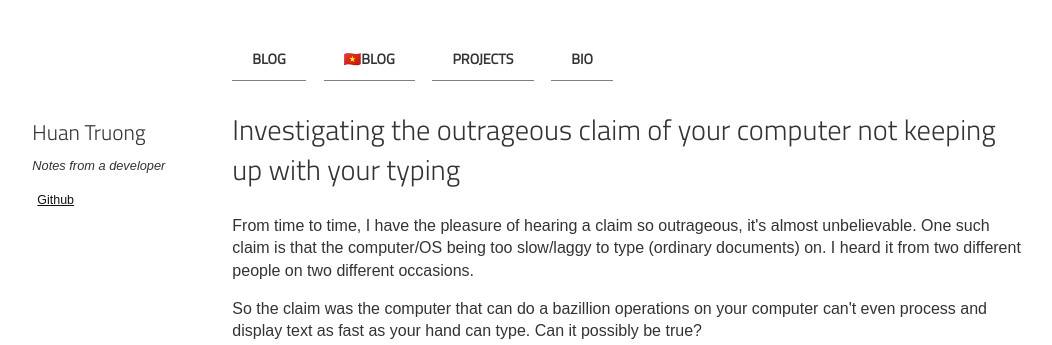
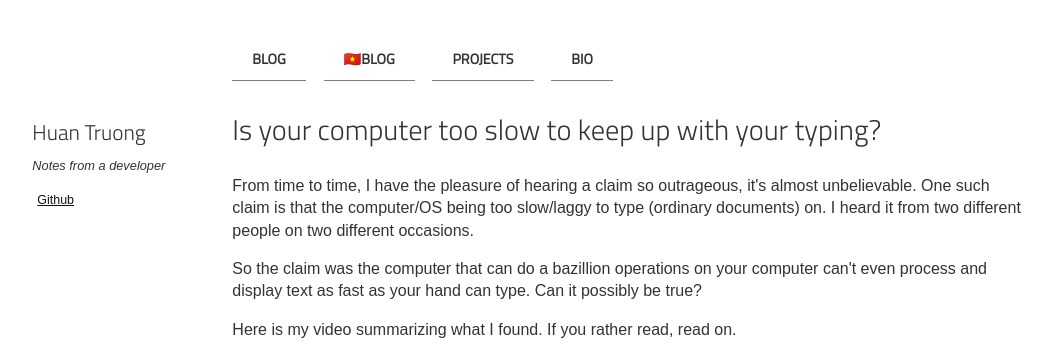
Before and after one commit to htruong/htruong.github.io, a Jekyll site: the page built from _posts/2021-07-01-keyboard-ime-performance.md, in a window 1280 px wide and 900 px high, cut to the strip 0-345 px from the top of the window. Shown: the whole strip, without its empty margins (116-1168 px from the left). Built offline with Jekyll 4.4.1, drawn with Linux system fonts in a browser that asks for light colours; some of the changed text lies outside the part shown.

Commit message:
Fix post title for newest blog post

```diff
--- a/_posts/2021-07-01-keyboard-ime-performance.md
+++ b/_posts/2021-07-01-keyboard-ime-performance.md
@@ -1,6 +1,6 @@
 ---
 layout : "post"
-title : "Investigating the outrageous claim of your computer not keeping up with your typing"
+title : "Is your computer too slow to keep up with your typing?"
 ---
 
 
```
